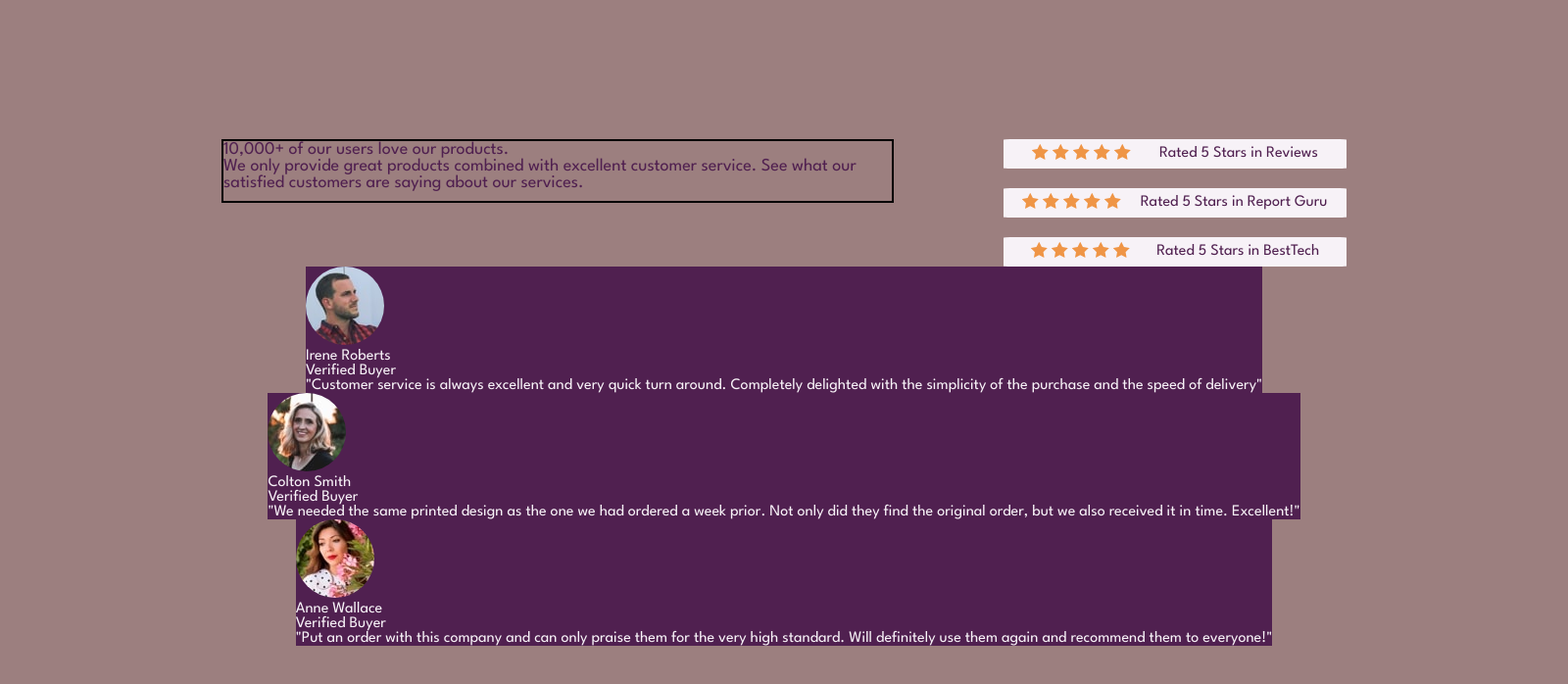
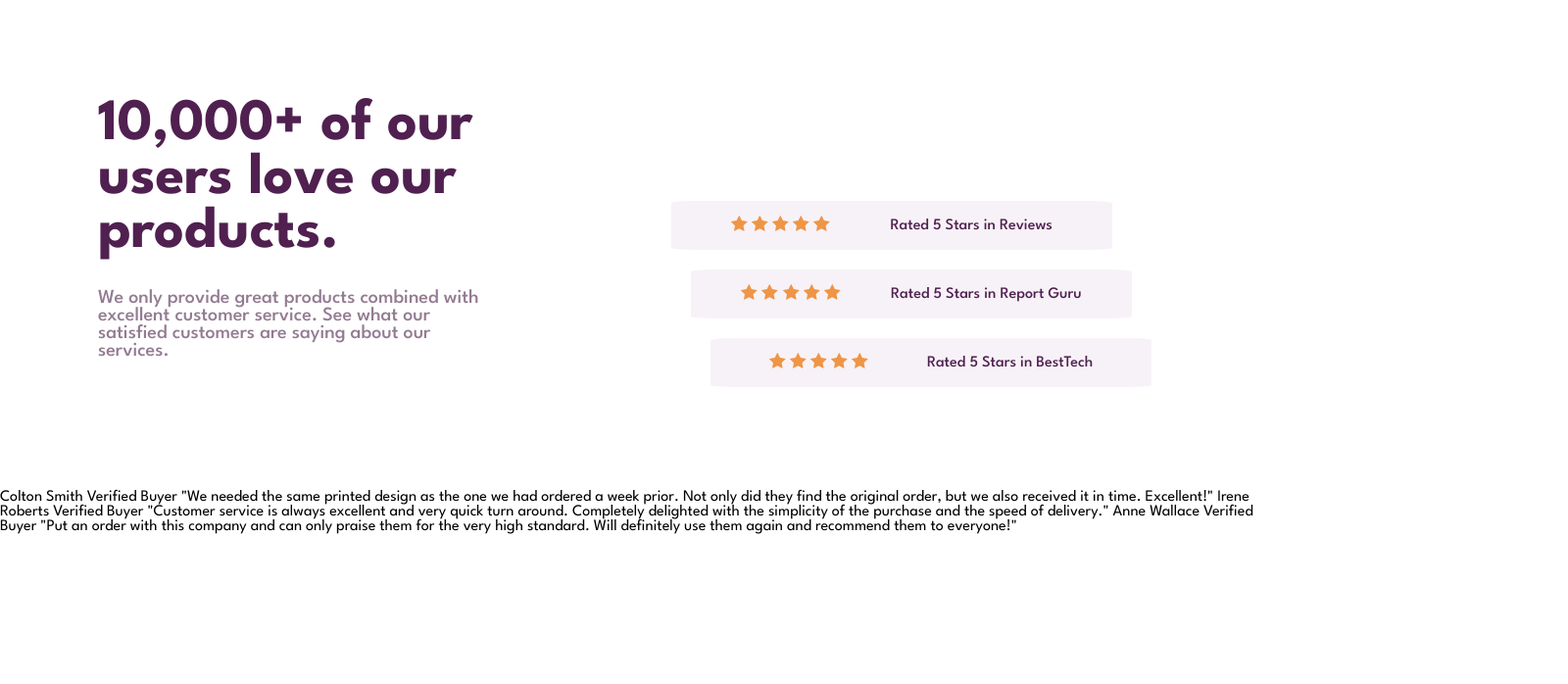
Before and after one commit to yagodealencar/front-end-mentor-02, a plain HTML site: page index.html in a window 1280 px wide. Shown: the whole page at 98% size, 1600 px wide, since content can reach past the window. Drawn offline with Linux system fonts and the light colour scheme.

Commit message:
Parte de cima

```diff
--- a/index.html
+++ b/index.html
@@ -19,15 +19,6 @@
     <link rel="stylesheet" href="./styles/index.css">
 
     <title>Frontend Mentor | Social proof section</title>
-
-    <!-- <style>
-      .attribution {
-        font-size: 11px;
-        text-align: center;
-      }
-      .attribution a {
-        color: hsl(228, 45%, 44%);
-      } -->
     </style>
   </head>
   <body>
@@ -41,7 +32,7 @@
       </div>
 
       <div class="container2">
-        <div class="card" id="cad1">
+        <div class="card" id="card1">
           <div class="estrelas">
             <img src="./images/icon-star.svg" alt="estrelas.svg">
             <img src="./images/icon-star.svg" alt="estrelas.svg">
@@ -50,7 +41,7 @@
             <img src="./images/icon-star.svg" alt="estrelas.svg">
           </div>
           Rated 5 Stars in Reviews</div>
-        <div class="card" id="cad2">
+        <div class="card" id="card2">
           <div class="estrelas">
             <img src="./images/icon-star.svg" alt="estrelas.svg">
             <img src="./images/icon-star.svg" alt="estrelas.svg">
@@ -59,7 +50,7 @@
             <img src="./images/icon-star.svg" alt="estrelas.svg">
           </div>
           Rated 5 Stars in Report Guru</div>
-        <div class="card" id="cad3">
+        <div class="card" id="card3">
           <div class="estrelas">
             <img src="./images/icon-star.svg" alt="estrelas.svg">
             <img src="./images/icon-star.svg" alt="estrelas.svg">
@@ -71,53 +62,21 @@
       </div>
     </div>
     <div class="baixo">
+      Colton Smith
+    Verified Buyer
+    "We needed the same printed design as the one we had ordered a week prior.
+    Not only did they find the original order, but we also received it in time.
+    Excellent!"
 
+    Irene Roberts
+    Verified Buyer
+    "Customer service is always excellent and very quick turn around. Completely
+    delighted with the simplicity of the purchase and the speed of delivery."
+
+    Anne Wallace
+    Verified Buyer
+    "Put an order with this company and can only praise them for the very high
+    standard. Will definitely use them again and recommend them to everyone!"
     </div>
-    <div class="perfil" id="cliente1">
-      <div >
-        <img class="imagem-perfil" src="./images/image-colton.jpg" alt="">
-      </div>
-       <p class="nome">Irene Roberts</p>
-       <p class="status">Verified Buyer</p>
-      <p class="texto">
-        "Customer service is always excellent and very quick turn around. Completely
-        delighted with the simplicity of the purchase and the speed of delivery"</p>
-    </div>
-
-    <div class="perfil" id="cliente2">
-      <div>
-        <img class="imagem-perfil" src="./images/image-irene.jpg" alt="">
-      </div>
-      <p class="nome">Colton Smith </p>
-      <p class="status">Verified Buyer</p>
-     <p class="texto">
-       "We needed the same printed design as the one we had ordered a week prior.
-       Not only did they find the original order, but we also received it in time.
-       Excellent!"</p>
-
-    </div>
-
-
-    <div class="perfil" id="cliente3">
-      <div>
-        <img class="imagem-perfil" src="./images/image-anne.jpg" alt="">
-      </div>
-      <p class="nome">Anne Wallace </p>
-      <p class="status">Verified Buyer</p>
-      <p class="texto">
-      "Put an order with this company and can only praise them for the very high
-      standard. Will definitely use them again and recommend them to everyone!"</p>
-    </div>
-
-
-
-
-
-    <!-- <div class="attribution">
-      Challenge by
-      <a href="https://www.frontendmentor.io?ref=challenge" target="_blank"
-        >Frontend Mentor</a
-      >. Coded by <a href="#">Your Name Here</a>.
-    </div> -->
   </body>
 </html>
--- a/styles/_perfis.scss
+++ /dev/null
@@ -1,8 +0,0 @@
-.perfil{
-
-  background-color: $primeira;
-  color: $quarta;
-  .imagem-perfil{
-    border-radius: 50%;
-  }
-}
--- a/styles/index.scss
+++ b/styles/index.scss
@@ -1,5 +1,5 @@
+@import './perfis';
 @import './styles';
-@import './perfis';
 
 *{
   font-family: 'League Spartan', sans-serif;
@@ -8,42 +8,59 @@
   box-sizing: border-box;
 }
 
-body{
-  background-color: #9c7f7f;
-  display: flex;
-  justify-content: center;
-  align-items: center;
-  flex-direction: column;
-  width: 200vh;
-  height: 100vh;
+.textomaior{
+  color: $primeira;
+  font-weight: 700;
+  font-size: 60px;
+  width: 80%;
 }
 
+.textomenor{
+  color: $terceira;
+  font-weight: 500;
+  width: 75%;
+  font-size: 20px;
+}
 
 .cima{
   display: flex;
-  justify-content: space-evenly
-}
-
+  justify-content: space-between;
+  align-items: center;
+  height: 50vh;
+  margin: 100px 100px 0 100px;
   .container1{
+    display: flex;
+    flex-direction: column;
     width: 50%;
-  height: 50%;
-  border: solid #000000 2px;
-  font-size: large;
-  color: $primeira;
+    height: 100%;
+    gap: 30px;
   }
   .container2{
     display: flex;
     flex-direction: column;
+    justify-content: center;
+    align-items: center;
     gap: 20px;
+    height: 50vh;
+    width: 50%;
+  }
 }
 
 .card{
+  background-color: $quarta;
+  border-radius: 5%;
   display: flex;
-  justify-content: space-evenly;
+  justify-content:space-evenly;
   align-items: center;
-  background-color: $quarta;
-  height: 30px;
-  width: 350px;
+  width: 450px;
+  height: 50px;
   color: $primeira;
-  border-radius: 2%;
+  font-weight: 500;
 }
+
+#card2{
+  margin-left: 40px;
+}
+#card3{
+  margin-left: 80px;
+}
```
Also changed, not shown: styles/index.css, 1 other file. Lines whose indentation alone changed are shown as unchanged.
